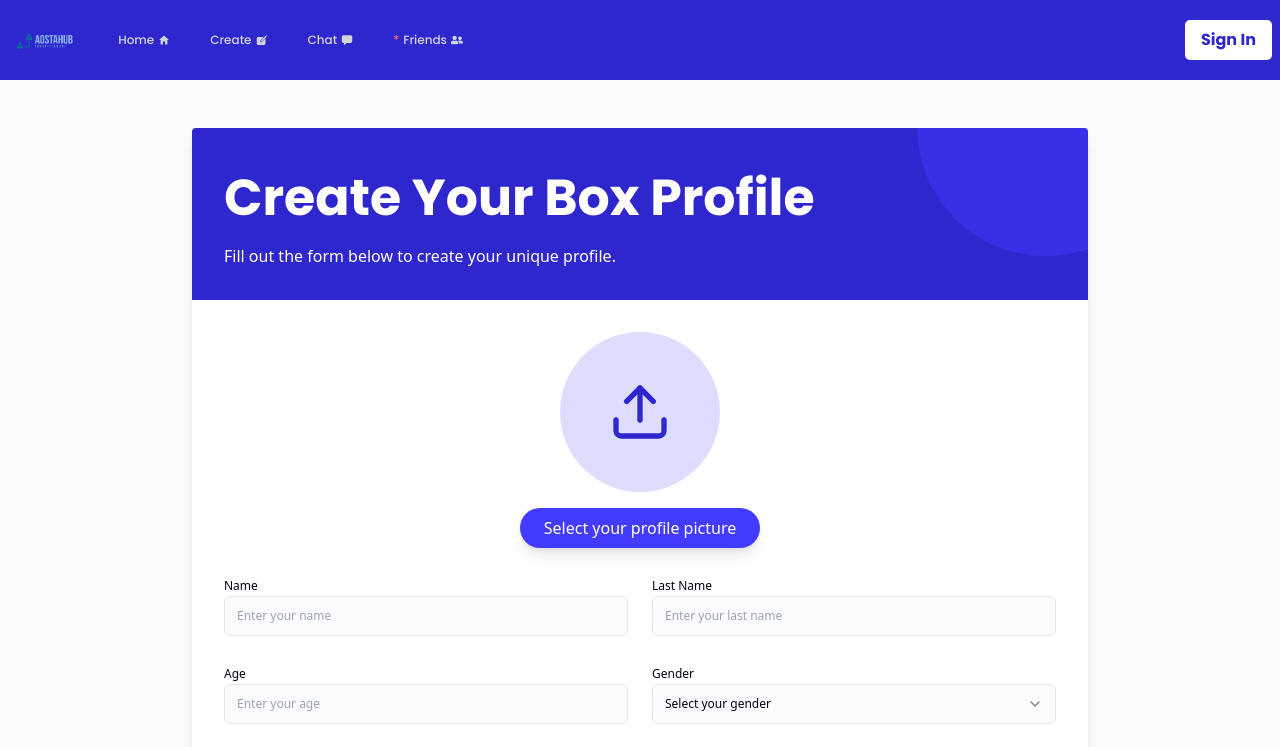
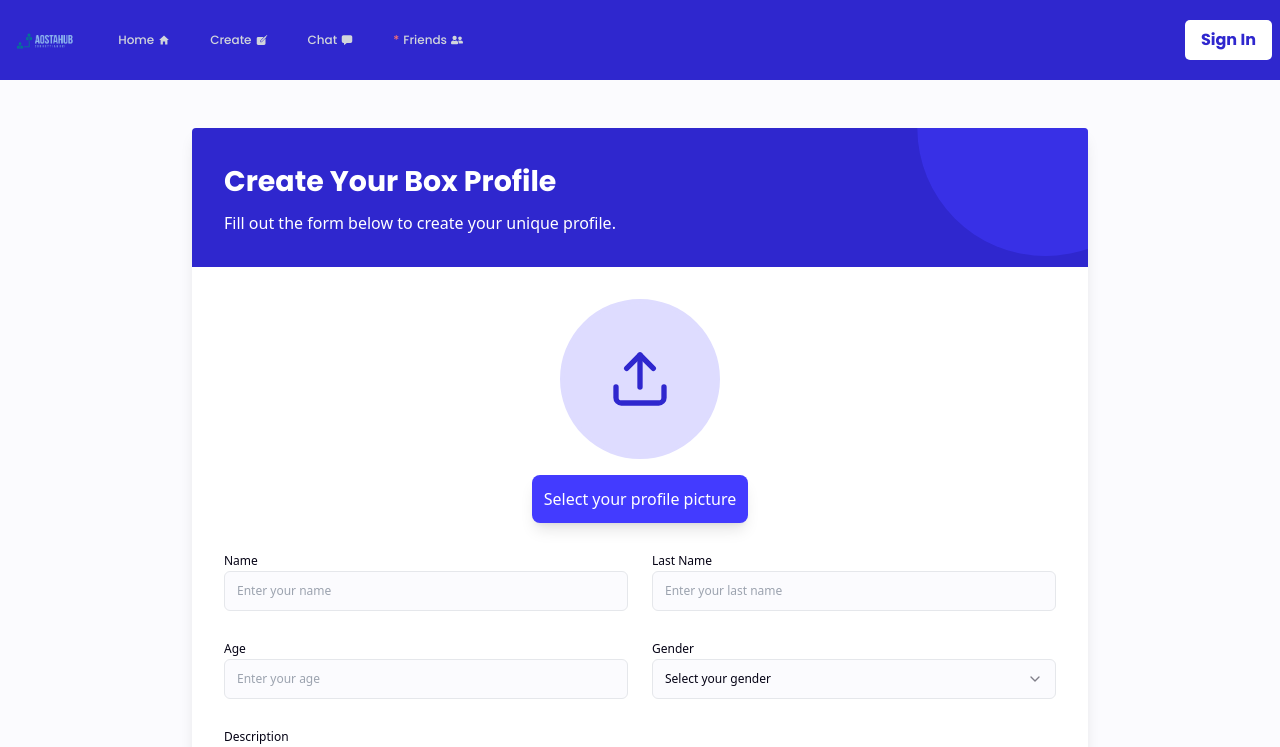
Before and after one commit to karimelassali/aostahub, a Next.js app: page /create in a window 1280 px wide. Shown: the top 747 px of the page. Built offline with nearby package versions, Linux system fonts and the light colour scheme; no server answers.

Commit message:
fix create header blue lot space fix icons

```diff
--- a/app/template.jsx
+++ b/app/template.jsx
@@ -105,7 +105,7 @@ export default function Template({ children }) {
               <Link href="/explore" className="rounded-md flex gap-1  items-center px-3 py-2 text-sm font-medium text-gray-300 hover:bg-accent hover:text-white">Home <IoMdHome /></Link>
               <Link href="/create" className="rounded-md flex gap-1  items-center px-3 py-2 text-sm font-medium text-gray-300 hover:bg-accent hover:text-white">Create <IoIosCreate /></Link>
               <Link href="/chat" className="rounded-md flex gap-1  items-center px-3 py-2 text-sm font-medium text-gray-300 hover:bg-accent hover:text-white">Chat <IoChatbox /></Link>
-              <Link href="/friends" className="rounded-md flex gap-1  items-center px-3 py-2 text-sm font-medium text-gray-300 hover:bg-accent hover:text-white">Friends <IoChatbox /></Link>
+              <Link href="/friends" className="rounded-md flex gap-1  items-center px-3 py-2 text-sm font-medium text-gray-300 hover:bg-accent hover:text-white">Friends <FaUserFriends /></Link>
 
             </>
           )
--- a/components/create.jsx
+++ b/components/create.jsx
@@ -147,7 +147,7 @@ export function  CreateProfile() {
         <div className="bg-[#2f27ce] text-white py-8 px-8 relative overflow-hidden">
           <div
             className="absolute top-0 right-0 w-64 h-64 bg-[#433bff] rounded-full transform translate-x-1/3 -translate-y-1/2 opacity-50 font-poppins "></div>
-          <h1 className="text-4xl font-poppins font-bold relative z-10">Create Your Box Profile</h1>
+          <h1 className="text-2xl font-poppins font-bold relative z-10">Create Your Box Profile</h1>
           <p className="mt-2 relative z-10">Fill out the form below to create your unique profile.</p>
         </div>
         <form onSubmit={create} className="p-8 space-y-6">
@@ -162,7 +162,7 @@ export function  CreateProfile() {
             </motion.div>
             <motion.label
               htmlFor="picture"
-              className="cursor-pointer bg-[#433bff] text-white py-2 px-6 rounded-full hover:bg-[#2f27ce] transition-colors transform hover:scale-105 duration-200 shadow-lg">
+              className="cursor-pointer bg-[#433bff] text-white p-3 rounded-lg hover:bg-[#2f27ce] transition-colors transform hover:scale-105 duration-200 shadow-lg">
               Select your profile picture
             </motion.label>
             <Input
```
